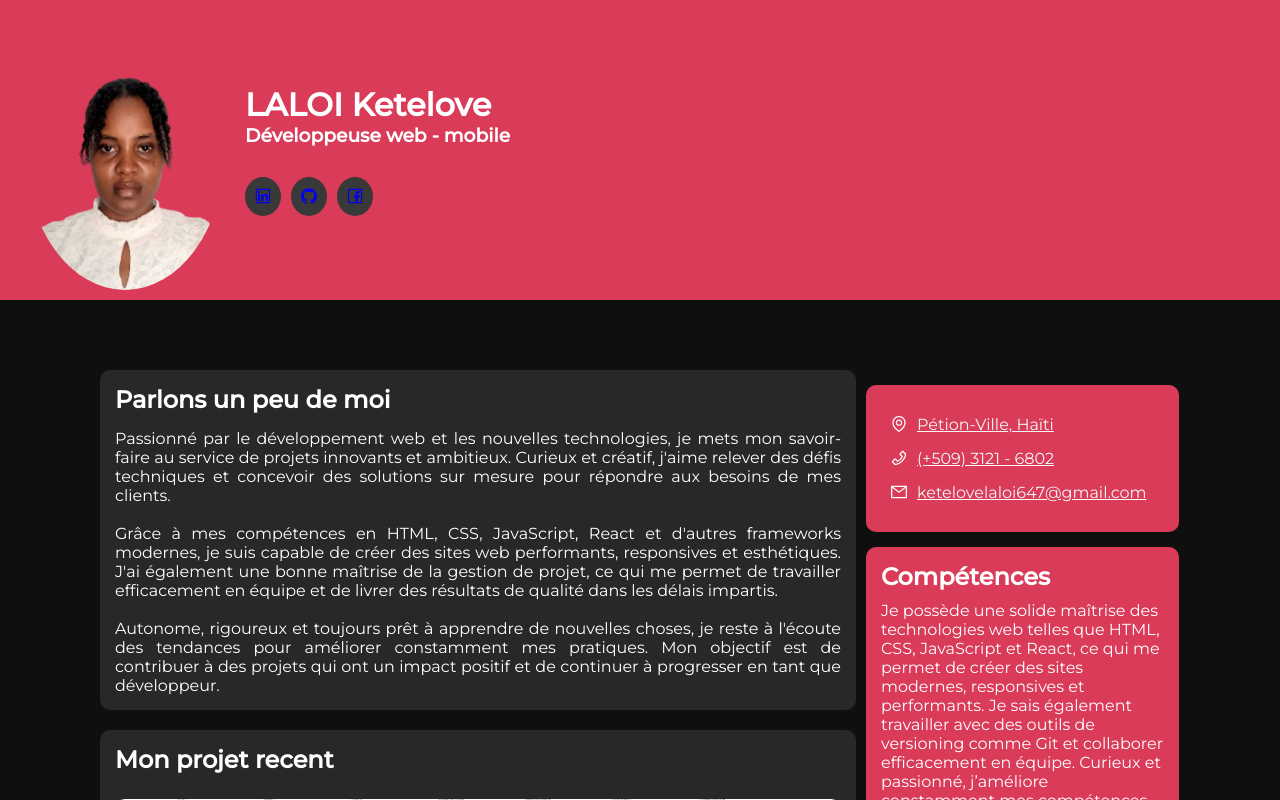
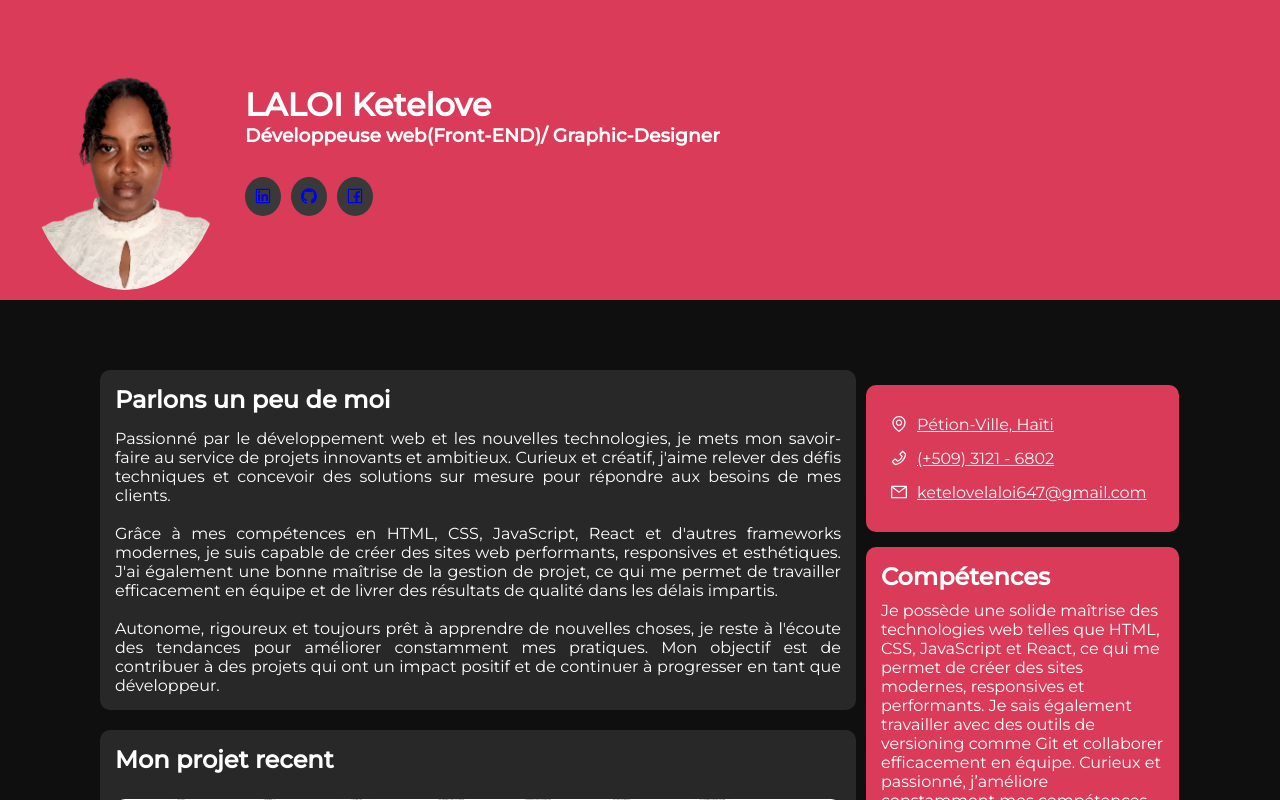
Before and after one commit to klaloi/portfolioketelovelaloi, a React (Vite) app: page / in a window 1280 px wide. Shown: the top 800 px of the page. Built offline with nearby package versions, Linux system fonts and the light colour scheme.

Commit message:
Autre Update

```diff
--- a/src/components/HeaderComp.jsx
+++ b/src/components/HeaderComp.jsx
@@ -13,7 +13,7 @@ const HeaderComp = () => {
         <img src={profile} alt="Photo de profil" />
         <div className="user-infos">
           <h1>LALOI Ketelove</h1>
-          <h3>Développeuse web - mobile</h3>
+          <h3>Développeuse web(Front-END)/ Graphic-Designer </h3>
           <div className="contacts">
             <div className="contact-item">
               <a
```
